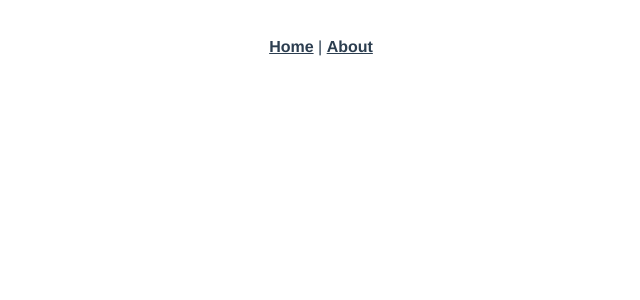
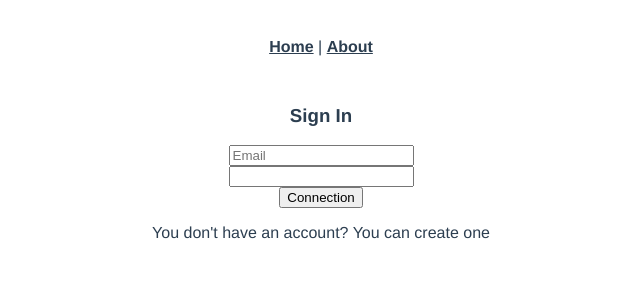
Before and after one commit to IvanMendoza1616/vue-firebase-tutorial, a Vue app: page /login in a window 1280 px wide. Before the commit this address had no page. Shown: the top 300 px of the page, without its empty margins (319-959 px from the left). Built offline with nearby package versions, Linux system fonts and the light colour scheme.

Commit message:
first commit .

```diff
--- a/src/router/index.js
+++ b/src/router/index.js
@@ -1,11 +1,12 @@
-import { createRouter, createWebHistory } from 'vue-router'
-import HomeView from '../views/HomeView.vue'
+import { createRouter, createWebHistory } from 'vue-router';
+import HomeView from '../views/HomeView.vue';
+import LoginView from '../views/LoginView.vue';
 
 const routes = [
     {
         path: '/',
         name: 'home',
-    component: HomeView
+        component: HomeView,
     },
     {
         path: '/about',
@@ -13,13 +14,18 @@ const routes = [
         // route level code-splitting
         // this generates a separate chunk (about.[hash].js) for this route
         // which is lazy-loaded when the route is visited.
-    component: () => import(/* webpackChunkName: "about" */ '../views/AboutView.vue')
-  }
-]
+        component: () => import(/* webpackChunkName: "about" */ '../views/AboutView.vue'),
+    },
+    {
+        path: '/login',
+        name: 'Login',
+        component: LoginView,
+    },
+];
 
 const router = createRouter({
     history: createWebHistory(process.env.BASE_URL),
-  routes
-})
+    routes,
+});
 
-export default router
+export default router;
--- /dev/null
+++ b/src/views/LoginView.vue
@@ -0,0 +1,21 @@
+<template>
+    <div class="login">
+        <h3>Sign In</h3>
+        <input type="text" placeholder="Email" /><br />
+        <input type="password" /><br />
+        <button>Connection</button>
+        <p>You don't have an account? You can create one</p>
+    </div>
+</template>
+
+<script>
+export default {
+    name: 'login',
+    data() {
+        return {};
+    },
+    methods: {},
+};
+</script>
+
+<style scoped></style>
```
Also changed, not shown: .eslintrc.js. Lines whose indentation alone changed are shown as unchanged.
